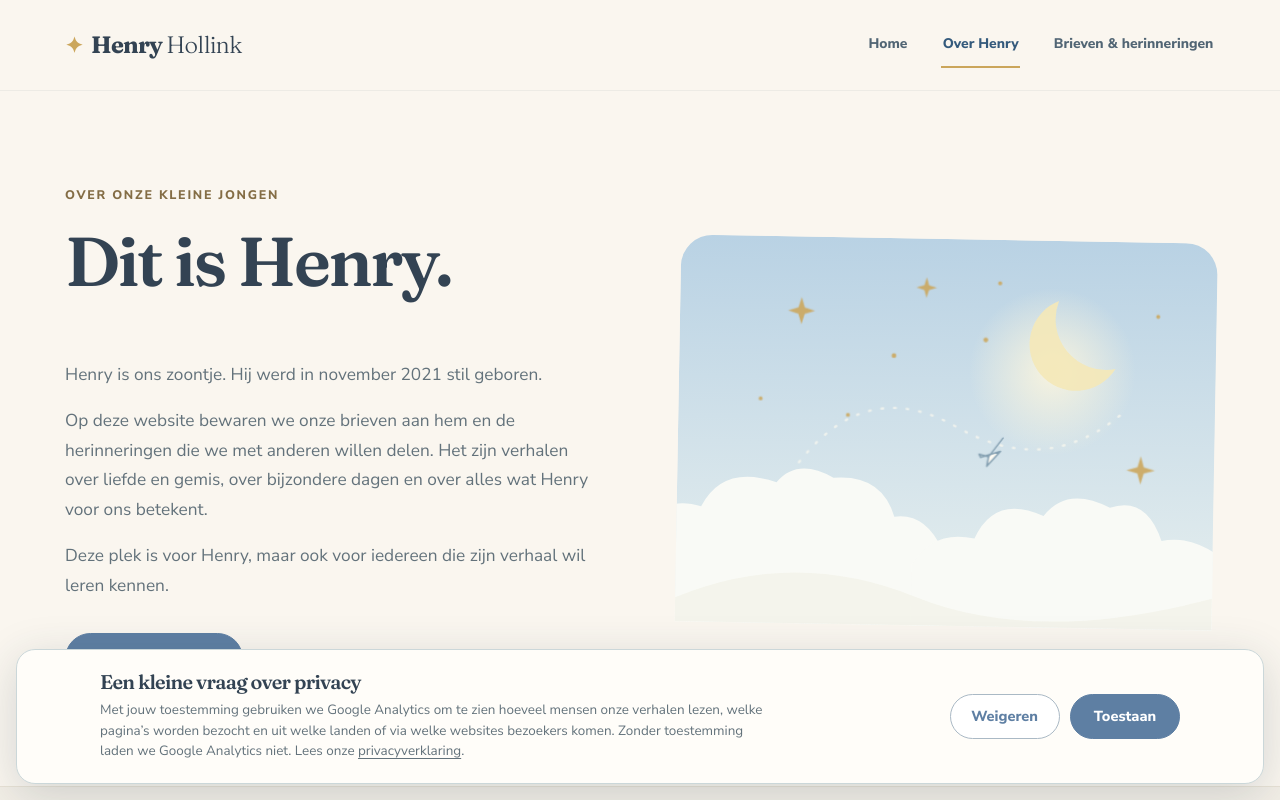
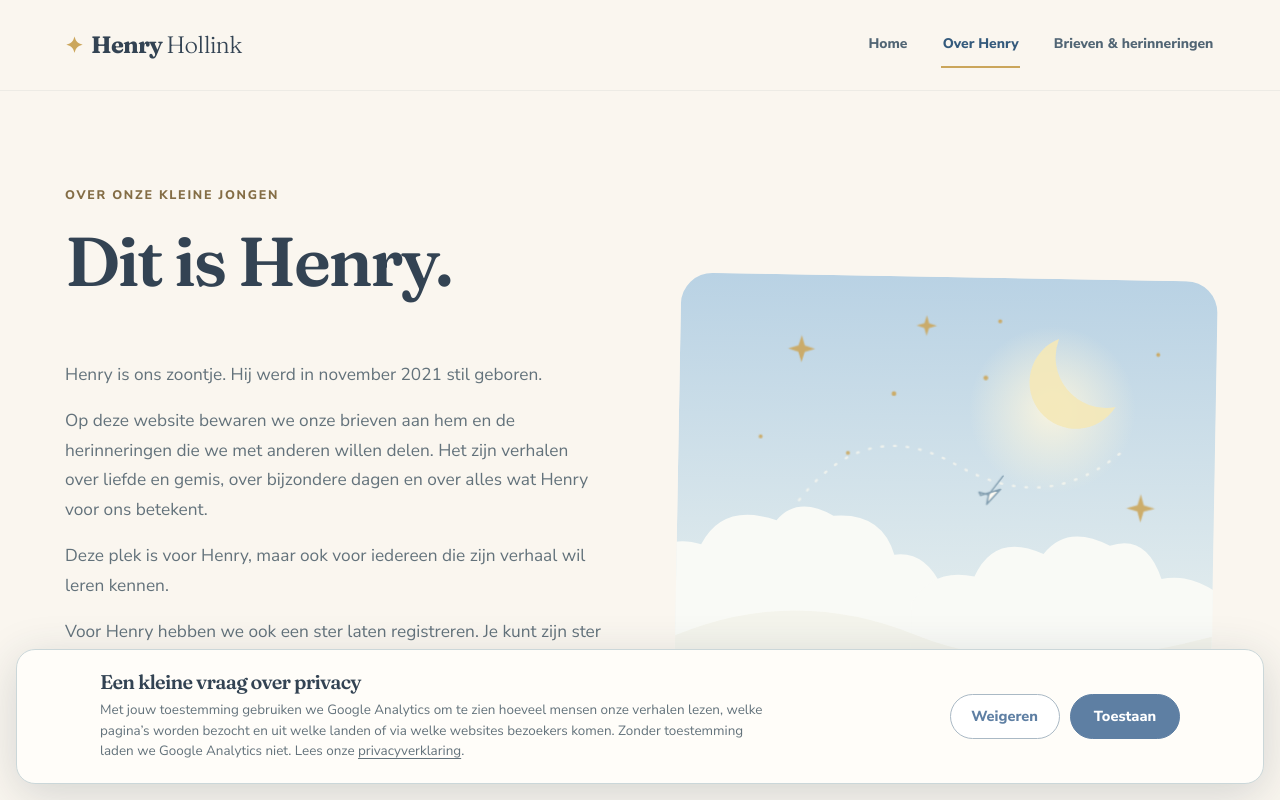
Before and after one commit to mhollink/henry-storybook, a React (Vite) app: page /over-henry in a window 1280 px wide. Shown: the top 800 px of the page. Built offline with nearby package versions, Linux system fonts and the light colour scheme; no server answers.

Commit message:
feat: enhance AboutPage with Henry's star information
Added a paragraph about Henry and a link to his star page.

```diff
--- a/src/pages/AboutPage.tsx
+++ b/src/pages/AboutPage.tsx
@@ -1,3 +1,4 @@
+
 import { Link } from "react-router-dom";
 import { SkyIllustration } from "../components/decorations/SkyIllustration";
 
@@ -19,6 +20,19 @@ export function AboutPage() {
             Deze plek is voor Henry, maar ook voor iedereen die zijn verhaal wil
             leren kennen.
           </p>
+          <p>
+            Voor Henry hebben we ook een ster laten registreren. Je kunt zijn
+            ster bekijken via{" "}
+            <a
+              className="text-link"
+              href="https://stars.osr.org/henry-ac-hollink"
+              target="_blank"
+              rel="noopener noreferrer"
+            >
+              zijn sterrenpagina <span aria-hidden="true">↗</span>
+            </a>
+            .
+          </p>
           <Link className="button button--primary" to="/verhalen">
             Lees onze verhalen
           </Link>
```
